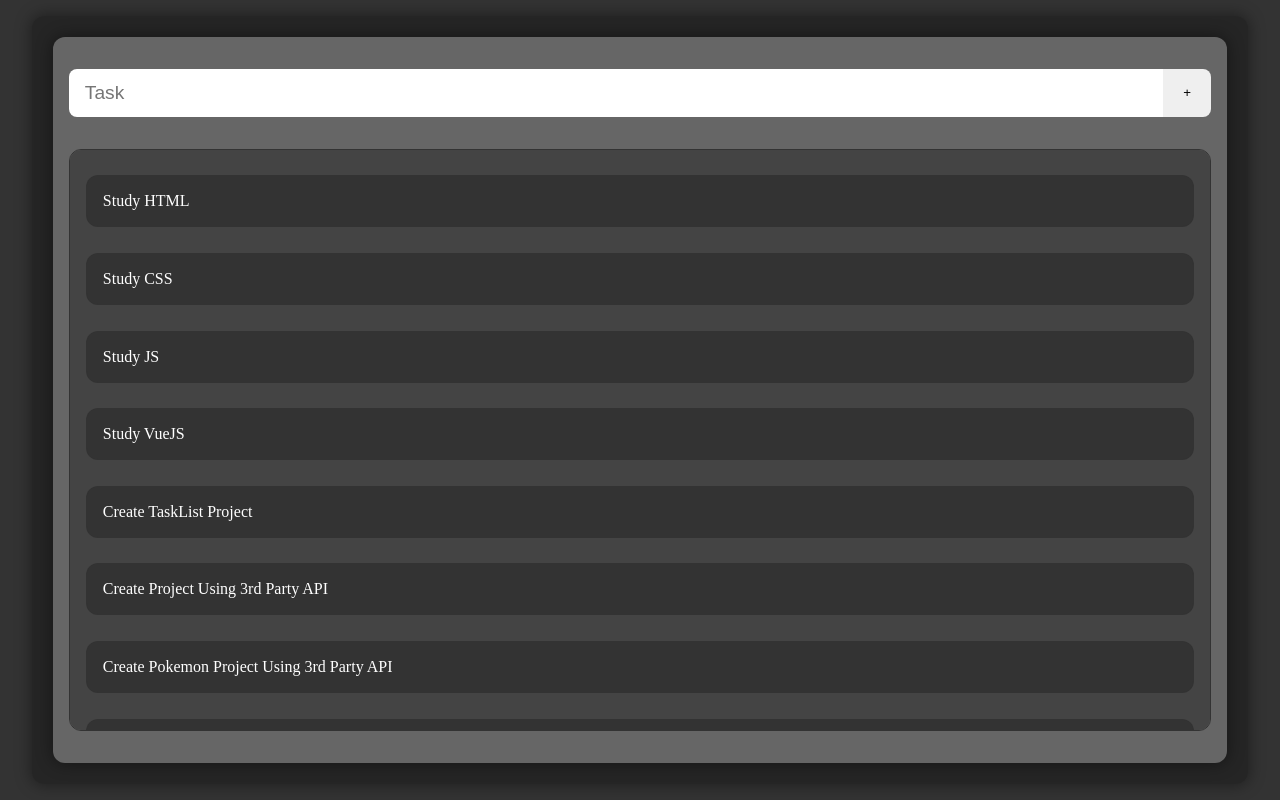
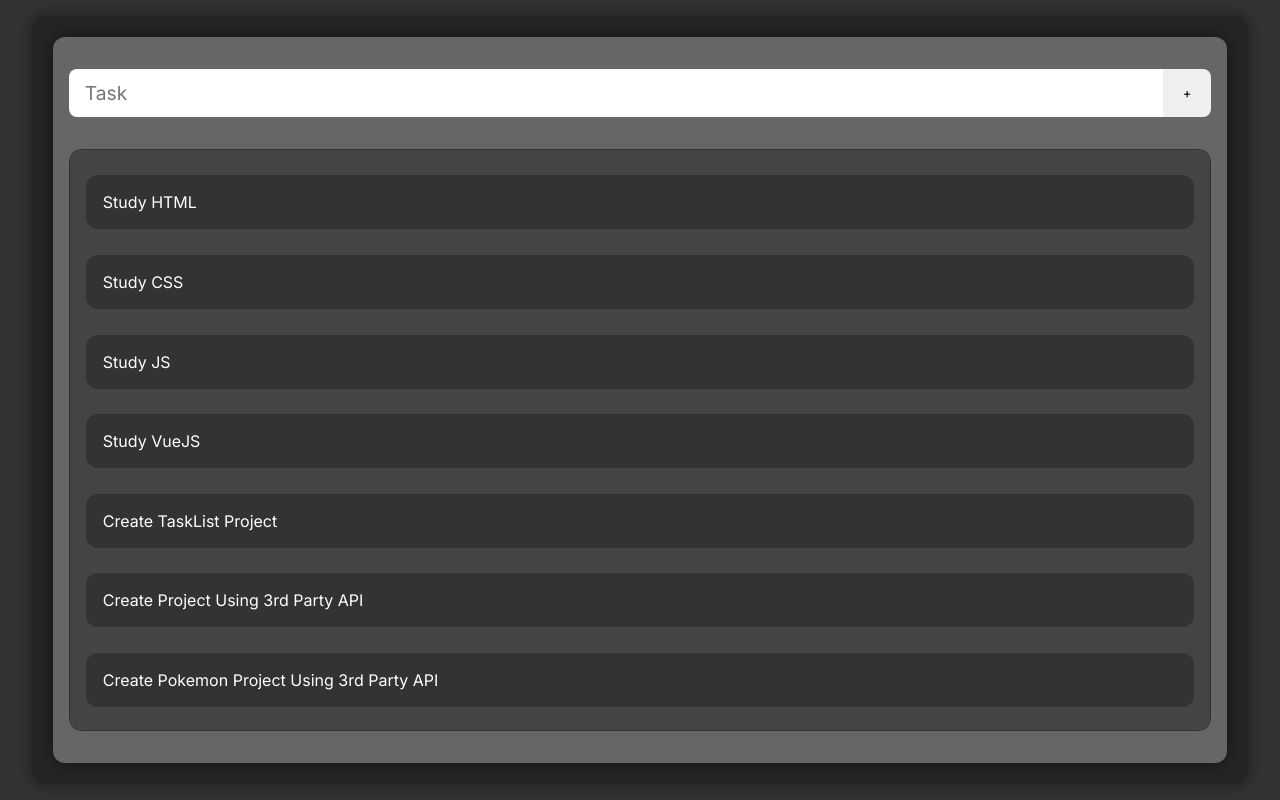
Before and after one commit to ThiagoMartinsSaraiva/task-list-vuejs-firebase, a Vue app: page / in a window 1280 px wide. Built offline with nearby package versions, Linux system fonts and the light colour scheme.

Commit message:
adicionando fonte

```diff
--- a/public/index.html
+++ b/public/index.html
@@ -4,6 +4,8 @@
     <meta charset="utf-8">
     <meta http-equiv="X-UA-Compatible" content="IE=edge">
     <meta name="viewport" content="width=device-width,initial-scale=1.0">
+    <link rel="preconnect" href="https://fonts.gstatic.com">
+    <link href="https://fonts.googleapis.com/css2?family=Inter:wght@200;400&display=swap" rel="stylesheet">
     <link rel="icon" href="<%= BASE_URL %>favicon.ico">
     <title><%= htmlWebpackPlugin.options.title %></title>
   </head>
--- a/src/App.vue
+++ b/src/App.vue
@@ -47,6 +47,7 @@
     box-sizing: border-box;
     outline: 0;
     border: none;
+    font-family: 'Inter', sans-serif;
   }
 
   @media (max-width: 1080px) {
```
